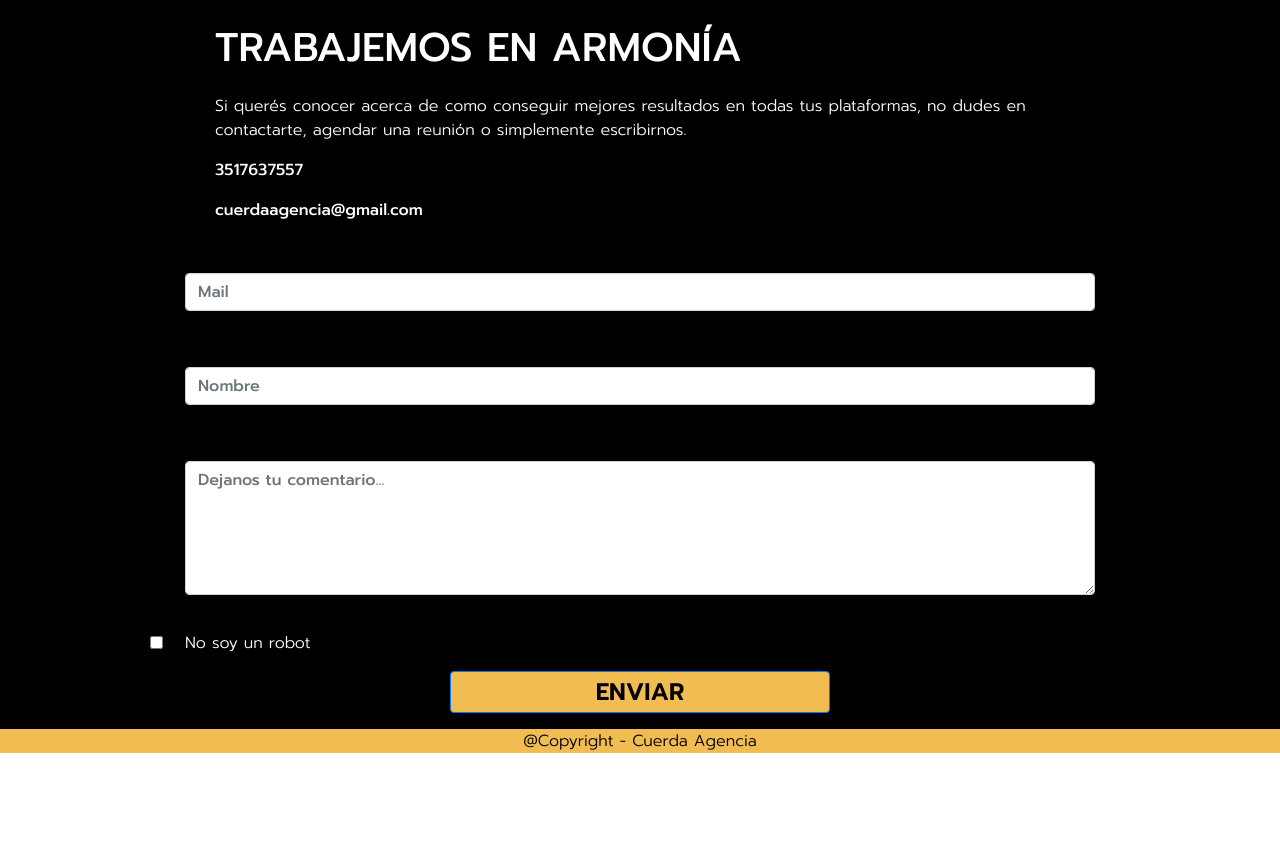
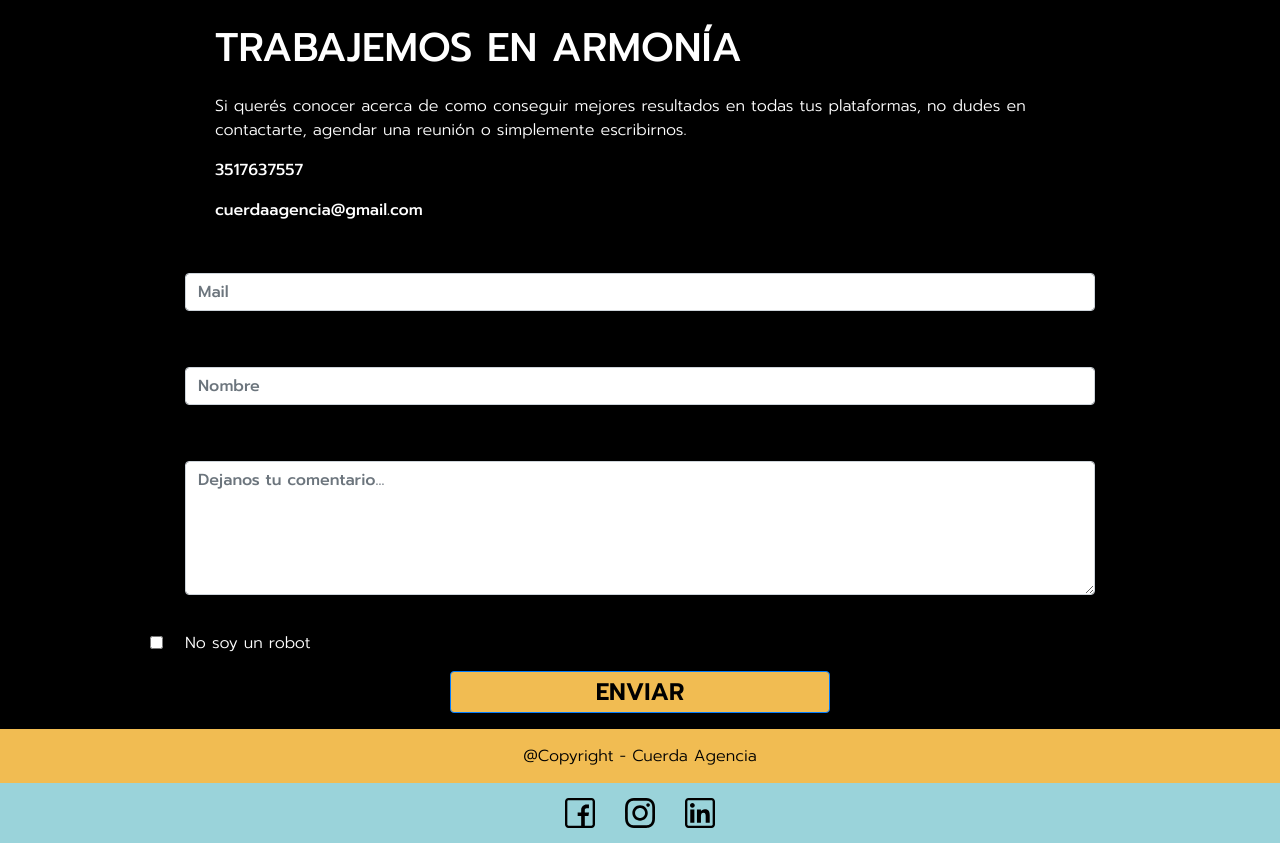
Before and after one commit to Maxi-Tortosa/Cuerda-Agencia, a website: page index.html in a window 1280 px wide. Shown: the part 1972-2815 px from the top of the page. Before the commit the page ends 2725 px from the top, so only its background shows below. Drawn offline with nearby package versions, Linux system fonts and the light colour scheme.

Commit message:
aplicando conteiner de redes

```diff
--- a/index.html
+++ b/index.html
@@ -44,10 +44,10 @@ diseño web, coherencia">
           Servicios
         </a>
         <div class="dropdown-menu" aria-labelledby="navbarDropdownMenuLink">
-          <a class="dropdown-item" href="#campanas">Campañas Publicitarias</a>
-          <a class="dropdown-item" href="#webSite">Diseño Web</a>
-          <a class="dropdown-item" href="#rrss"> Gestión de Redes </a>
-          <a class="dropdown-item" href="#identidad">Identidad Visual</a>
+          <a class="dropdown-item" href="CampanasPublicitarias.html">Campañas Publicitarias</a>
+          <a class="dropdown-item" href="DisenoWeb.html">Diseño Web</a>
+          <a class="dropdown-item" href="GestionDeRedesSociales.html"> Gestión de Redes </a>
+          <a class="dropdown-item" href="IdentidadVisual.html">Identidad Visual</a>
 
         </div>
       </li>
@@ -198,6 +198,14 @@ diseño web, coherencia">
 <p class="conteiner footer__copy--texto">@Copyright - Cuerda Agencia </p>
 </div>
 
+<div class="conteiner footer__redes">
+
+  <img src="multimedia/iconoFacebook.svg" alt="link al perfil de facebook">
+  <img src="multimedia/iconoInstagram.svg" alt="link al perfil de instagram">
+  <img src="multimedia/iconoLinkedin.svg" alt="link al perfil de linkedin">
+
+</div>
+
 </footer>
 
 
--- a/scss/styles.scss
+++ b/scss/styles.scss
@@ -44,7 +44,15 @@ footer {background-color: black;
 .footer__copy--texto{margin:0px;
                     color: black;
                     text-align: center;
-                    font-size: 12pt;}
+                    font-size: 12pt;
+                    padding: 15px;}
+
+.footer__redes {background-color: rgba(154, 211, 218, 1);
+                display: flex;
+                flex-direction: row;
+                justify-content: center;
+                img{width: 30px; margin: 15px; }
+            }
 
 /* Home */
 
```
Also changed, not shown: css/estilos.css, multimedia/iconoFacebook.svg (added), multimedia/iconoInstagram.svg (added), multimedia/iconoLinkedin.svg (added).
